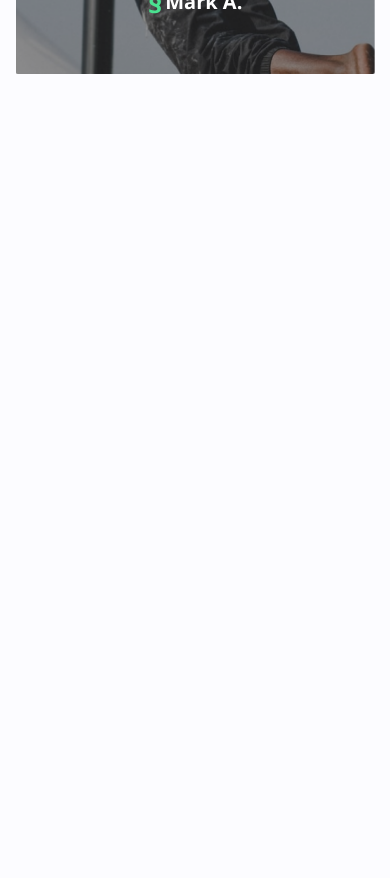
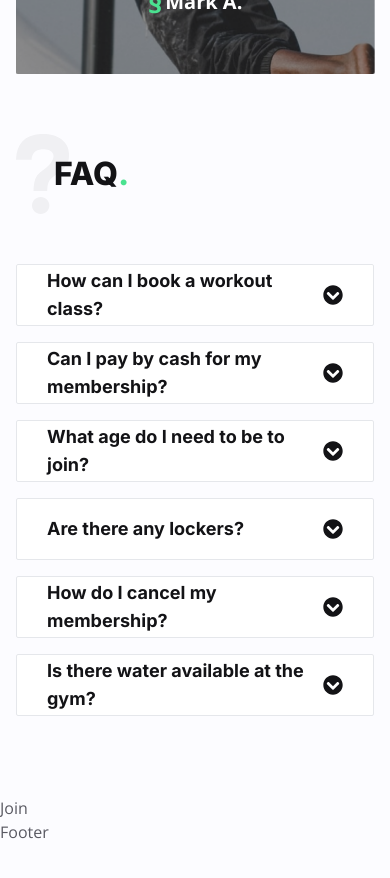
Before and after one commit to ShR4528/gym-react, a React (Create React App) app: page / in a window 390 px wide. Shown: the part 3240-4118 px from the top of the page. Built offline with nearby package versions, Linux system fonts and the light colour scheme; the HTML template or start-up script is replaced by a standard one.

Commit message:
faq&accordion

```diff
--- a/src/components/Accordion.js
+++ b/src/components/Accordion.js
@@ -1,7 +1,34 @@
-import React from 'react';
+import React, { useState } from 'react';
 
-const Accordion = () => {
-  return <div>Accordion</div>;
+//import icons
+import { FaChevronCircleUp, FaChevronCircleDown } from 'react-icons/fa';
+
+const Accordion = ({ accordion }) => {
+  // accordion state
+  const [isOpen, setIsOpen] = useState(false);
+  //destructure  accordion
+  const { question, answer } = accordion;
+  return (
+    <div onClick={() => setIsOpen(!isOpen)}
+      className='cursor-pointer'>
+      <div className='bg-white border rounded-sm'>
+        <div className='min-h-[60px] flex items-center justify-between px-[30px]' >
+          <h6 className='h6'>{question}</h6>
+          <div>
+            {isOpen ? <FaChevronCircleUp className='text-[20px]
+             text-neutral-500' /> : <FaChevronCircleDown className='text-[20px]
+             text-neutral-500'/>}
+          </div>
+        </div>
+        <div className={`
+         ${isOpen ? 'min-h-[200px] lg:min-h-[160px]' : 'min-h-0'}
+         max-h-0 overflow-hidden flex justify-center transition-all px-[30px]`}>
+          <div className='mt-6'>
+            {answer}</div>
+        </div>
+      </div>
+    </div>
+  );
 };
 
 export default Accordion;
--- a/src/components/Faq.js
+++ b/src/components/Faq.js
@@ -1,7 +1,44 @@
 import React from 'react';
 
+import { faq } from '../data';
+
+//import components
+import Accordion from '../components/Accordion';
+
 const Faq = () => {
-  return <div>Faq</div>;
+  // destructure data
+  const { icon, title, accordions } = faq;
+  return (
+    <section className='section pt-[480px]
+    lg:pt-[280px]'>
+      <div className='max-w-[768px] mx-auto lg:bg-faq
+      bg-no-repeat bg-custom bg-center
+      lg:h-[1160px]
+      lg:pt-6'>
+        {/* section title */}
+        <div className='section-title-group justify-start
+         lg:justify-center
+        -space-x-4 lg:max-w-[540px]
+        mx-auto px-4 lg:px-0'
+          data-aos='fade-up'
+          data-aos-offset='200'
+          data-aos-delay='200'>
+          <img className='lg:hidden' src={icon} alt='' />
+          <h2 className=' h2 section-title lg:mt-[100px]'>{title}
+            <span className='text-primary-200'>.</span>
+          </h2>
+        </div>
+        {/* accordion list */}
+        <div className='flex flex-col gap-y-4 px-4'
+          data-aos='fade-up'
+          data-aos-offset='300'
+          data-aos-delay='200'>
+          {accordions.map((accordion, idx) => {
+            return <Accordion accordion={accordion} key={idx} />;
+          })}</div>
+      </div>
+    </section>
+  );
 };
 
 export default Faq;
```
